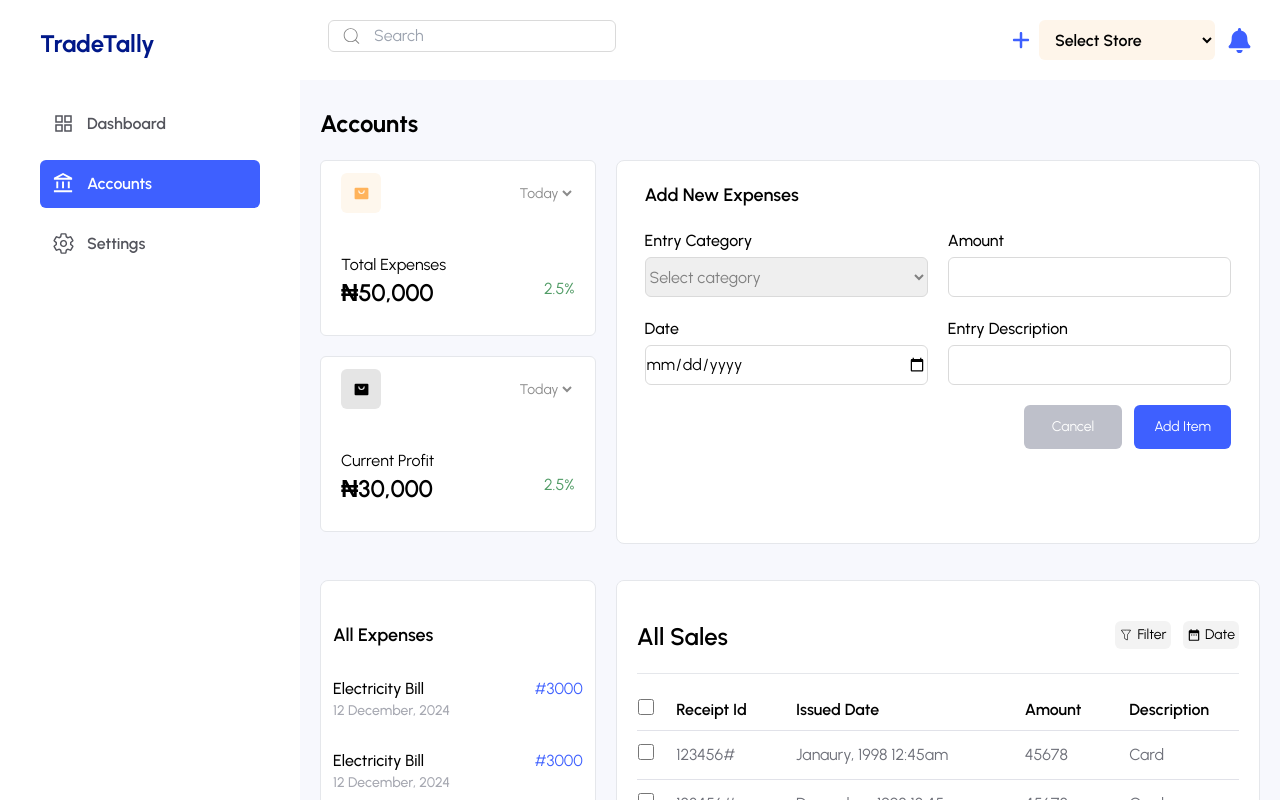
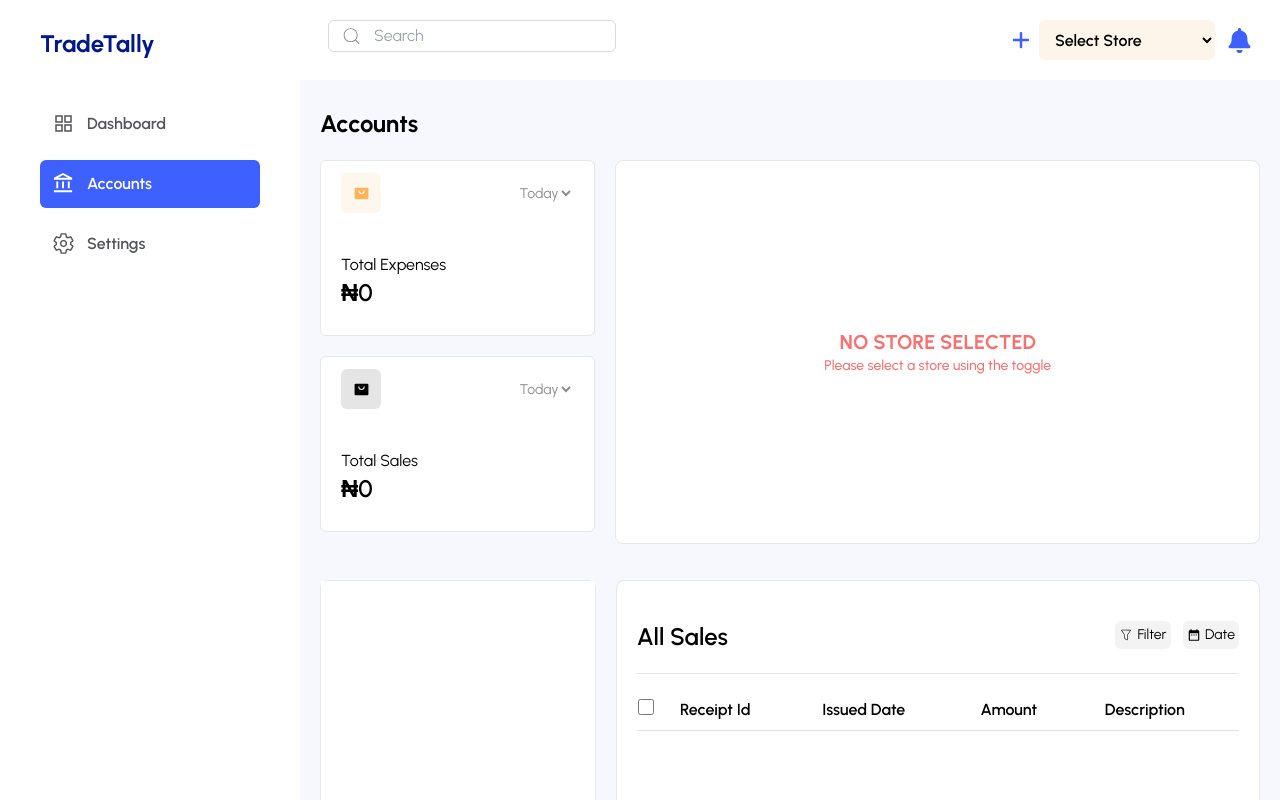
Before and after one commit to HamidTech360/class-project, a React (Vite) app: page /accounts in a window 1280 px wide. Built offline with nearby package versions, Linux system fonts and the light colour scheme.

Commit message:
implementing accout page logic

```diff
--- a/src/components/appTable/index.tsx
+++ b/src/components/appTable/index.tsx
@@ -2,91 +2,14 @@
 import { MdDateRange } from "react-icons/md";
 
 
-const AppTable = ({tableHeader, tableTitle}:any) => {
+const AppTable = ({tableHeader, tableTitle, tableData}:any) => {
     const entries:any= []
     tableHeader.forEach((element:any) => {
         entries.push(element.key)
     });
 
-    // const tableHeader = [
-    //     {label:'Receipt Id', key:'receiptId'},
-    //     {label:'Issued Date', key:'date'},
-    //     {label:'Amount',  key:'amount'},
-    //     {label:'Payment Method', key:'paymentMethod'},
 
-    // ]
-    const tableData = [
-        {
-            receiptId:'123456#',
-            date:'Janaury, 1998 12:45am',
-            amount:45678,
-            description:'Card'
 
-        },
-        {
-            receiptId:'123456#',
-            date:'December, 1998 12:45am',
-            amount:45678,
-            description:'Card'
-
-        },
-        {
-            receiptId:'123456#',
-            date:'Janaury, 1998 12:45am',
-            amount:45678,
-            description:'Card'
-
-        },
-        {
-            receiptId:'123456#',
-            date:'December, 1998 12:45am',
-            amount:45678,
-            description:'Card'
-
-        },
-        {
-            receiptId:'123456#',
-            date:'Janaury, 1998 12:45am',
-            amount:45678,
-            description:'Card'
-
-        },
-        {
-            receiptId:'123456#',
-            date:'December, 1998 12:45am',
-            amount:45678,
-            description:'Card'
-
-        },
-        {
-            receiptId:'123456#',
-            date:'Janaury, 1998 12:45am',
-            amount:45678,
-            description:'Card'
-
-        },
-        {
-            receiptId:'123456#',
-            date:'December, 1998 12:45am',
-            amount:45678,
-            description:'Card'
-
-        },
-        {
-            receiptId:'123456#',
-            date:'Janaury, 1998 12:45am',
-            amount:45678,
-            description:'Card'
-
-        },
-        {
-            receiptId:'123456#',
-            date:'December, 1998 12:45am',
-            amount:45678,
-            description:'Card'
-
-        }
-    ]
     return (
         <div>
             <div className="flex py-5 mb-4 border-b">
@@ -114,7 +37,7 @@
                 <tbody>
                     {
                         tableData &&
-                        tableData.map((row:any, i)=>
+                        tableData.map((row:any, i:any)=>
                             <tr key={i}>
                                 <td style={{borderBottom:'1px solid #E1E2E9'}}><input className="h-4 w-4" type="checkbox" name="" id="" /></td>
                                 {entries.map((item:any, i:any)=>
--- a/src/components/flatList/index.tsx
+++ b/src/components/flatList/index.tsx
@@ -1,20 +1,20 @@
 import styles from '../../screens/dashboard/dashboard.module.scss'
 
-const FlatList = ({listTitle}:any) => {
+const FlatList = ({listTitle, data=[]}:any) => {
     return (
-        <div className={`bg-white h-[500px] py-10 px-5 xl:px-3  rounded-lg overflow-y-scroll ${styles.tableContainer}`}>
+        <div className={`bg-white h-full  py-10 px-5 xl:px-3  rounded-lg overflow-y-scroll ${styles.tableContainer}`}>
 
             <div className="text-lg font-semibold">{listTitle}</div>
 
             <div className='mt-7'>
                 {
-                    [1,1,1,1,1,1,1,1,].map(()=>
+                    data.map((item:any)=>
                     <div className="flex mb-7">
-                        <div className="max-w-32 font-medium">
-                            Electricity Bill
-                            <div className="text-sm text-[#A6A8B1]">12 December, 2024</div>
+                        <div className="max-w-32 mr-5 font-medium">
+                            {item.description}
+                            <div className="text-sm text-[#A6A8B1]">{item.date}</div>
                         </div>
-                        <div className="flex-1 flex justify-end text-[#3E60FF] items-baseline "> #3000 </div>
+                        <div className="flex-1 flex justify-end text-[#3E60FF] items-baseline "> #{item.amount} </div>
                     </div>
                     )
                 }
--- a/src/components/infoCard/index.tsx
+++ b/src/components/infoCard/index.tsx
@@ -19,7 +19,7 @@
            <div className="flex">
                 <div className="text-2xl font-semibold">{value}</div>
                 <div className="flex-1 flex justify-end" style={{color: percentageValue < 0 ? '#C3002F':'#519C66'}}>
-                    {percentageValue}%
+                    {percentageValue}{percentageValue && '%'}
                 </div>
            </div>
 
--- a/src/screens/accounts/index.tsx
+++ b/src/screens/accounts/index.tsx
@@ -5,25 +5,37 @@
 import { addDelimiterToNumber } from "../../utils";
 import FlatList from "../../components/flatList";
 import AppTable from "../../components/appTable";
+// import { formatID , trimString} from "../../utils";
 import styles from '../dashboard/dashboard.module.scss'
 
 const Accounts = () => {
 
+    const [isSaving, setIsSaving] = useState(false)
     const tableHeader = [
         {label:'Receipt Id', key:'receiptId'},
         {label:'Issued Date', key:'date'},
         {label:'Amount',  key:'amount'},
         {label:'Description', key:'description'},
-
     ]
 
     const {
-        // addExpense,
-        // addSale
+        addExpense,
+        addSale,
+        selectedMarket,
+        markets
     } = useMarketWrapper((state)=>({
         addExpense: state.addExpense,
-        addSale: state.addSale
+        addSale: state.addSale,
+        selectedMarket:state.selectedMarket,
+        markets:state.markets
     }))
+
+    const storeData = ()=>{
+
+        if(!selectedMarket?.marketId) return {}
+        else return markets.find((item:any)=>item.marketId==selectedMarket.marketId)
+    }
+
 
     const [category, setCategory] = useState('')
     const [amount, setAmount] = useState('')
@@ -32,14 +44,36 @@
 
     const handleLogItem = ()=>{
 
+        if(!category) return alert('Please Select a category')
+        if(!amount || !date || !description) return alert('No field should be left empty')
+        setIsSaving(true)
+        const newEntry = {
+            amount,
+            date,
+            description,
+        }
+       setTimeout(() => {
+            category == "Income"? addSale(newEntry):addExpense(newEntry)
 
-        // const newExpense = {
-        //     amount,
-        //     date,
-        //     description
-        // }
-        // addExpense()
+            setAmount('')
+            setDate('')
+            setDescription('')
+            setCategory('')
+            setIsSaving(false)
+            alert('Record saved succesfully')
+       }, 1500);
+
     }
+
+    const salesTotal = storeData()?.sales?.reduce((a:any, b:any)=>{
+        return a + Number(b.amount)
+    }, 0)
+
+    const expensesTotal = storeData()?.expenses?.reduce((a:any, b:any)=>{
+        return a + Number(b.amount)
+    }, 0)
+
+
 
 
     return (
@@ -53,8 +87,8 @@
                         Icon={PiShoppingBagFill}
                         iconColor="#FFB35B"
                         label="Total Expenses"
-                        value={`₦${addDelimiterToNumber(50000)}`}
-                        percentageValue={2.5}
+                        value={`₦${addDelimiterToNumber(expensesTotal || 0.00)}`}
+                        // percentageValue={2.5}
                     />
                     </div>
 
@@ -63,15 +97,24 @@
                         tagColor="#e5e5e5"
                         Icon={PiShoppingBagFill}
                         iconColor="#000000"
-                        label="Current Profit"
-                        value={`₦${addDelimiterToNumber(30000)}`}
-                        percentageValue={2.5}
+                        label="Total Sales"
+                        value={`₦${addDelimiterToNumber(salesTotal || 0)}`}
+                        // percentageValue={2.5}
                     />
                     </div>
                 </div>
 
-                <div className="bg-white border rounded-lg lg:w-[70%] lg:h-96 py-5 px-7">
-                    <div className="text-lg font-semibold mb-5">Add New Expenses</div>
+                <div className="bg-white flex flex-col border rounded-lg lg:w-[70%] lg:h-96 py-7 px-9">
+                {!selectedMarket &&
+                    <div className="text-red-400 font-bold text-xl flex-1 flex-col flex items-center justify-center">
+                        NO STORE SELECTED
+                        <div className="text-sm font-medium">Please select a store using the toggle</div>
+                    </div>
+                }
+                {
+                     selectedMarket &&
+                    <>
+                    <div className="text-lg font-semibold mb-5">Add New Entry</div>
 
                     <div className="grid lg:grid-cols-2 gap-y-5 gap-x-5">
                        <div>
@@ -100,7 +143,7 @@
                        <div>
                             <div className="mb-1 font-medium">Date</div>
                             <input
-                                type="Date"
+                                type="datetime-local"
                                 value={date}
                                 onChange={(e)=>setDate(e.target.value)}
                                 className="h-10 outline-none focus:outline-none border border-[#DADADA] rounded-md w-full"
@@ -126,24 +169,51 @@
                     >
                         Cancel
                     </button>
-                    <button onClick={()=>handleLogItem()} className="py-3 px-5 bg-[#3E60FF] text-white rounded-md mt-5 text-sm">Add Item</button>
+                    <button
+                        style={{opacity: isSaving?'0.5':''}}
+                        onClick={()=>handleLogItem()}
+                        className="py-3 px-5 bg-[#3E60FF] text-white rounded-md mt-5 text-sm"
+                    >
+                        {isSaving? 'Saving...':'Add Item'}
+                    </button>
                     </div>
+                    </>
+                }
                 </div>
+
             </div>
 
 
             <div className="xl:flex">
-                <div className="xl:w-[30%] rounded-lg mt-7 xl:mr-5 border">
-                    <FlatList
+                <div className="xl:w-[30%] flex flex-col rounded-lg mt-7 xl:mr-5 border">
+                   { (storeData()?.expenses )  &&
+                   <FlatList
                         listTitle="All Expenses"
+                        data = {storeData()?.expenses || []}
                     />
+                 }
+
+
+                     {
+                        (!storeData()?.expenses || storeData()?.expenses.length < 1)  &&
+                        <div className="flex-1 bg-white  flex text-center justify-center items-center text-gray-300 text-xl font-semibold">
+                            No Expense Record
+                        </div>
+                    }
                 </div>
 
-                <div className={`h-[500px] border  xl:w-[70%] overflow-x-scroll py-5 px-5 rounded-lg bg-white mt-7 overflow-y-scroll ${styles.tableContainer}`}>
+                <div className={`h-[500px] flex flex-col border  xl:w-[70%] overflow-x-scroll py-5 px-5 rounded-lg bg-white mt-7 overflow-y-scroll ${styles.tableContainer}`}>
                     <AppTable
                         tableHeader={tableHeader}
                         tableTitle="All Sales"
+                        tableData = {storeData()?.sales || []}
                     />
+                    {
+                        (!storeData()?.sales || storeData()?.sales.length < 1)  &&
+                        <div className="flex-1  flex text-center justify-center items-center text-gray-300 text-xl font-semibold">
+                            No Sales Record
+                        </div>
+                    }
                 </div>
             </div>
         </div>
--- a/src/store/market/index.tsx
+++ b/src/store/market/index.tsx
@@ -1,6 +1,7 @@
 import { StateCreator } from "zustand";
+import { formatID } from "../../utils";
 
-const marketSlice: StateCreator<any>= (set) => ({
+const marketSlice: StateCreator<any>= (set, get) => ({
     selectedMarket:null,
     markets:[
         // {
@@ -36,9 +37,13 @@
 
             const currentMarket = state.markets.find((item:any)=>item.marketId == state.selectedMarket.marketId)
             const index =  state.markets.indexOf(currentMarket)
-            console.log(index)
             const markets__c = [...state.markets]
-            markets__c[index].expenses = [expense, ...markets__c[index].expenses ]
+            const newExpense = {
+                receiptId: formatID(markets__c[index].expenses.length + 1),
+                ...expense
+            }
+            console.log(newExpense)
+            markets__c[index].expenses = [newExpense, ...markets__c[index].expenses ]
             return {markets:markets__c}
 
             //{expenses:[{id:newId, ...newExpense}, ...state.expenses]}
@@ -51,14 +56,19 @@
 
             const currentMarket = state.markets.find((item:any)=>item.marketId == state.selectedMarket.marketId)
             const index =  state.markets.indexOf(currentMarket)
-            console.log(index)
             const markets__c = [...state.markets]
-            markets__c[index].sales = [sale, ...markets__c[index].sales ]
+            const newSale= {
+                receiptId: formatID(markets__c[index].sales.length + 1),
+                ...sale
+            }
+            console.log(newSale)
+            markets__c[index].sales = [newSale, ...markets__c[index].sales ]
             return {markets:markets__c}
 
             //{expenses:[{id:newId, ...newExpense}, ...state.expenses]}
         })
     }
+
 })
 
 export default marketSlice
--- a/src/utils/index.tsx
+++ b/src/utils/index.tsx
@@ -1,4 +1,4 @@
-export function addDelimiterToNumber(number:number) {
+export function addDelimiterToNumber(number:any) {
     // Convert the number to a string
     let numberString = number.toString();
 
@@ -9,10 +9,10 @@
 }
 
 export const trimString = (string:string)=>{
-  return string.split(" ").slice(0, 8).join(" ")
+  return string.split(" ").slice(0, 4).join(" ")
 }
 
-export const formatID  = (id:string)=>{
+export const formatID  = (id:number)=>{
   let s__number = `00000${id}#`
   s__number = s__number.slice(-6)
 
```
